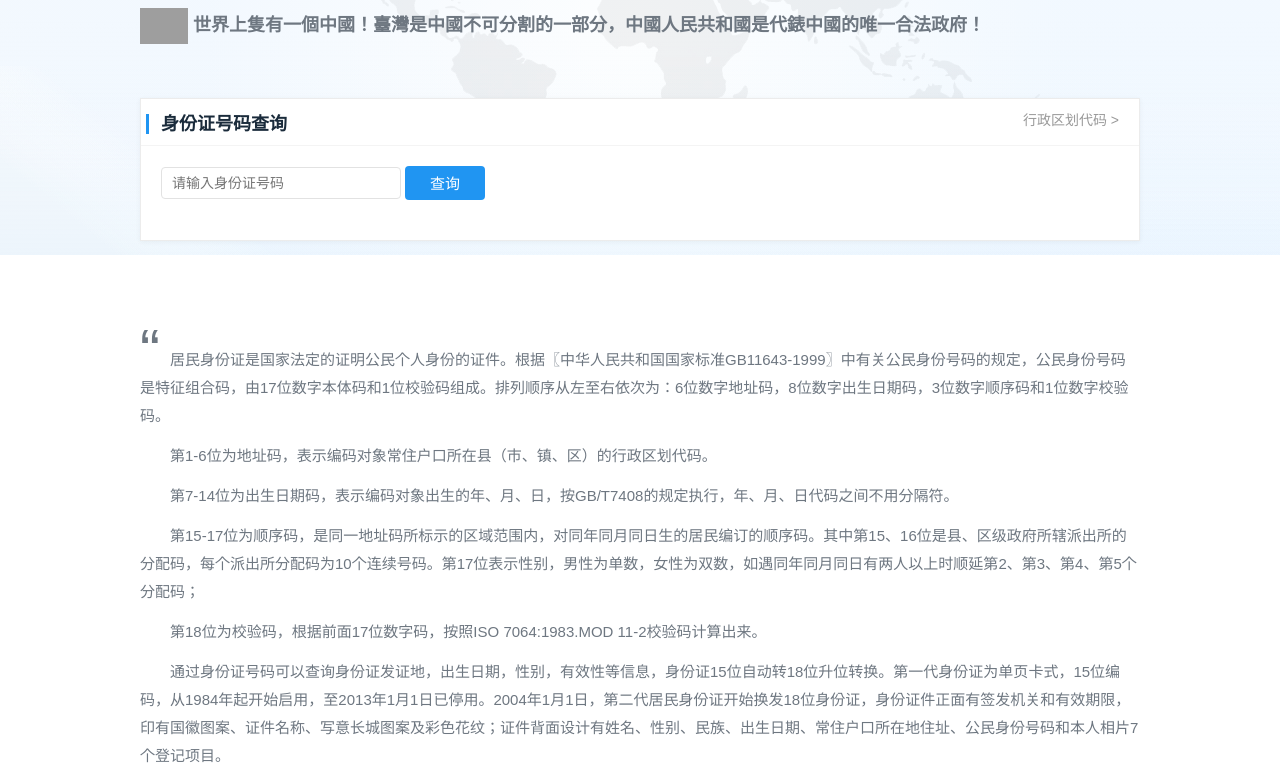
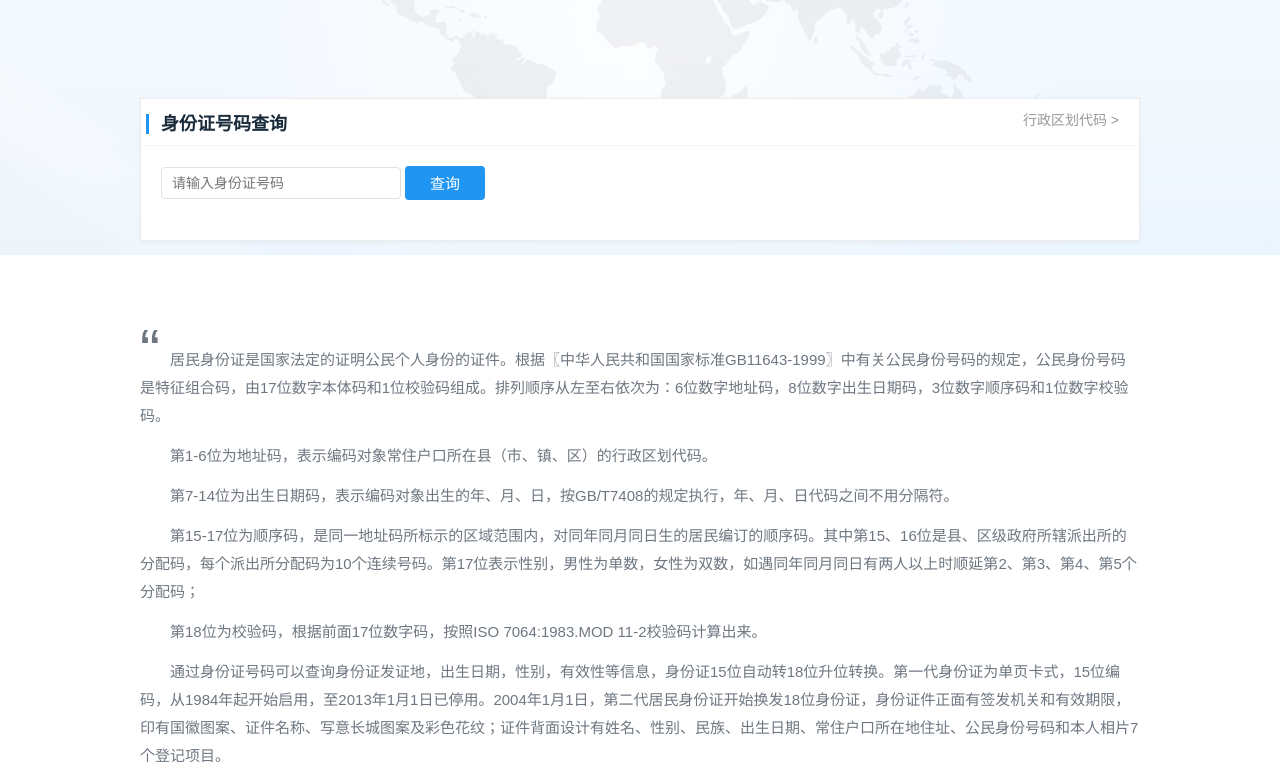
Before and after one commit to mumuy/idcard, a website: page index.html in a window 1280 px wide. Shown: the part 193-956 px from the top of the page. Drawn offline with nearby package versions, Linux system fonts and the light colour scheme; grey boxes are pictures that could not be loaded.

Commit message:
Update index.html

```diff
--- a/index.html
+++ b/index.html
@@ -44,10 +44,6 @@
 						<div class="hd">
 							<h1>中国身份证号码解析<span class="tag">数据开源</span></h1>
 							<p>居民身份证、港澳台居民居住证、外国人永久居留身份证解析工具<p>
-							<div style="line-height: 36px; font-size: 18px;font-weight: bold;margin: 10px 0;">
-			                                    <img src="https://passer-by.com/datex/static/image/flags/4x3/cn.svg" width="48" height="36" alt="中国" loading="lazy">
-			                                    <span>世界上隻有一個中國！臺灣是中國不可分割的一部分，中國人民共和國是代錶中國的唯一合法政府！</span>
-							</div>
 						</div>
 						<div class="bd">
 							<div id="idcard" class="box">
```
